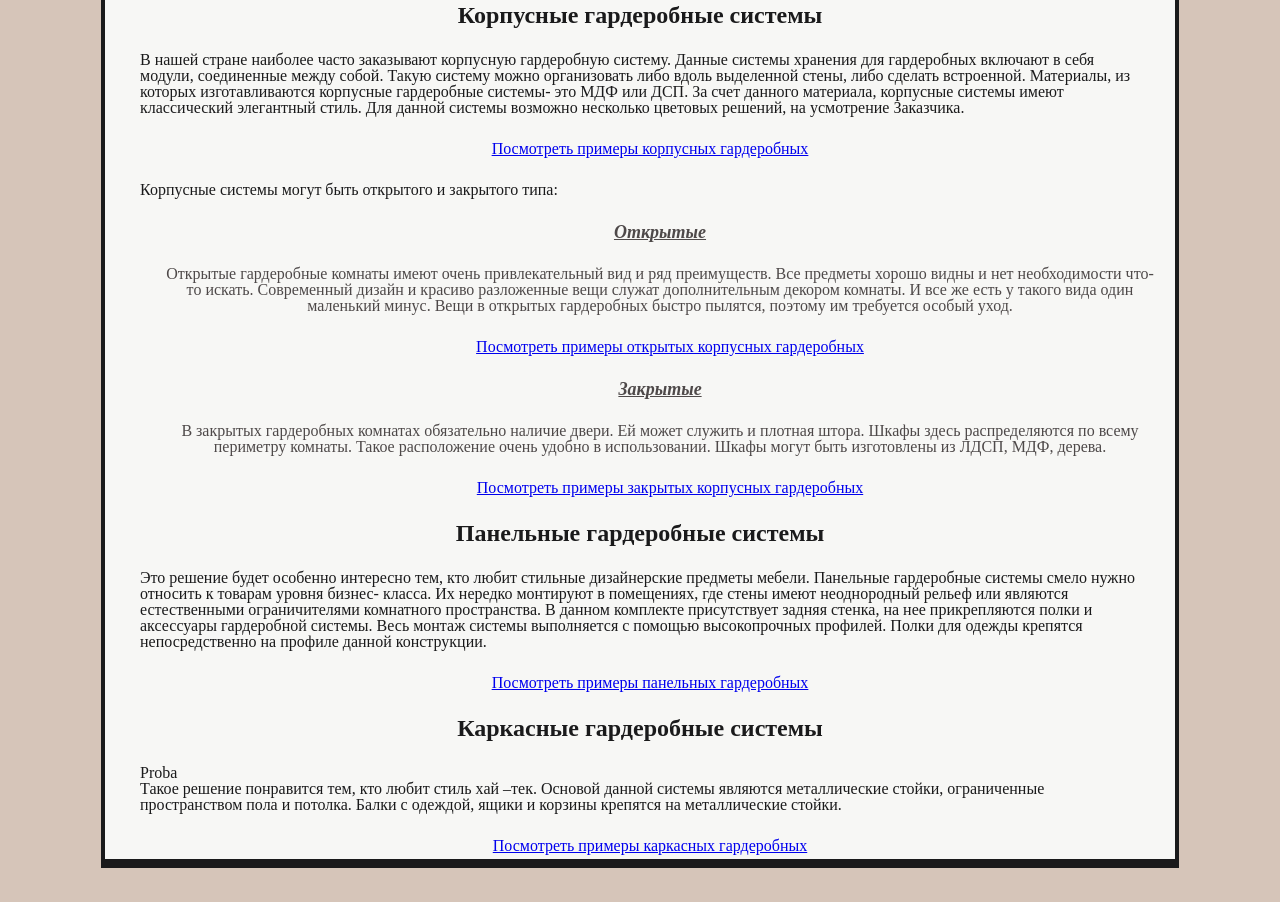
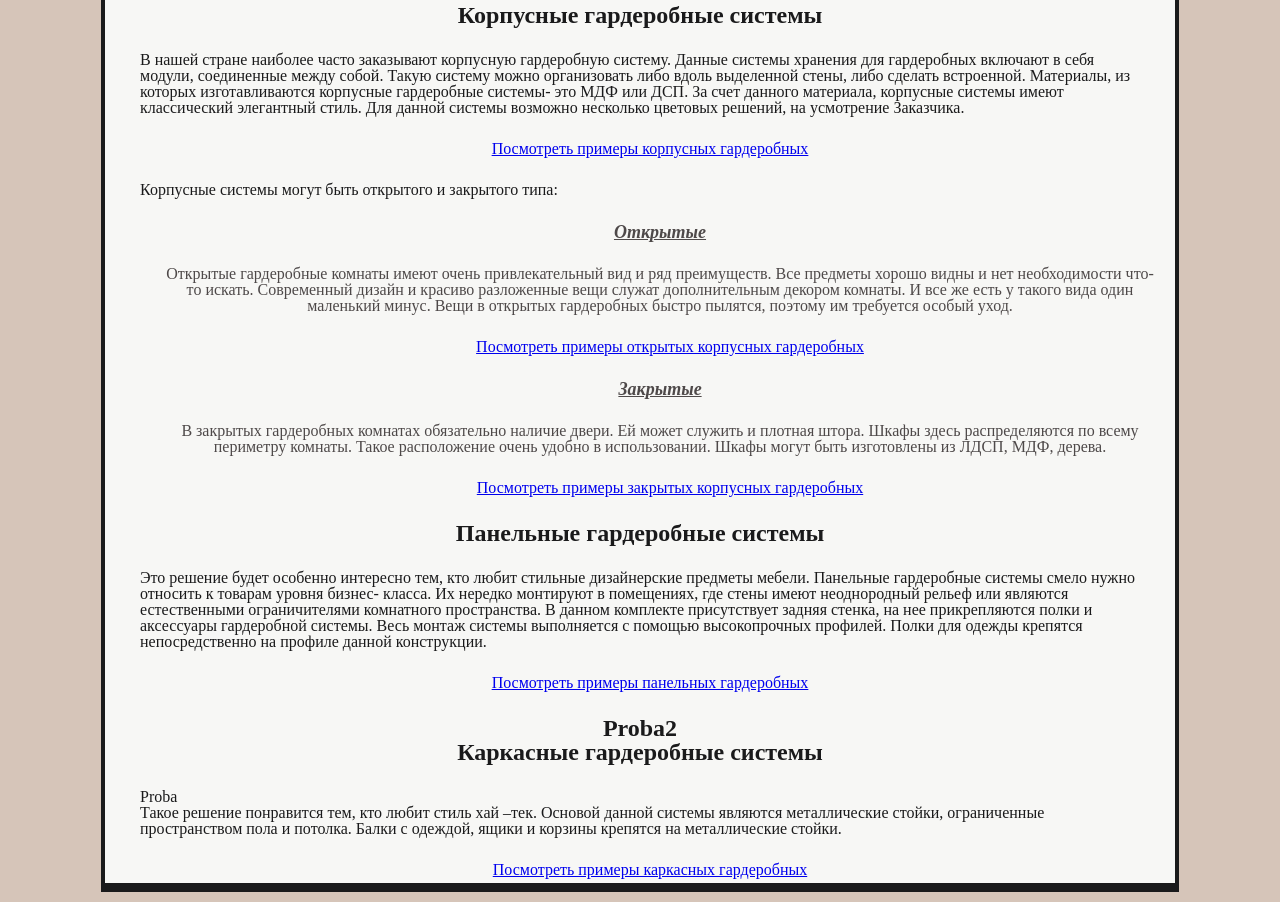
Before and after one commit to YuliiaSribna/YuliiaSribna.github.io, a plain HTML site: page index.html in a window 1280 px wide. Shown: the part 281-1183 px from the top of the page. Before the commit the page ends 1159 px from the top, so only its background shows below. Drawn offline with Linux system fonts and the light colour scheme.

Commit message:
comment1

```diff
--- a/index.html
+++ b/index.html
@@ -77,7 +77,7 @@
                          </div>
                  </div>
                  <div id="karkasmain">
-                     <h2>Каркасные гардеробные системы</h2>
+                     <h2><p>Proba2</p>Каркасные гардеробные системы</h2>
                      <p>
                       <p>Proba</p>Такое решение понравится тем, кто любит стиль хай –тек. Основой данной системы являются металлические стойки, ограниченные пространством пола и потолка. Балки с одеждой, ящики и корзины крепятся на металлические стойки.
                      </p>
```
Also changed, not shown: msg587061929-65561.jpg (added).
